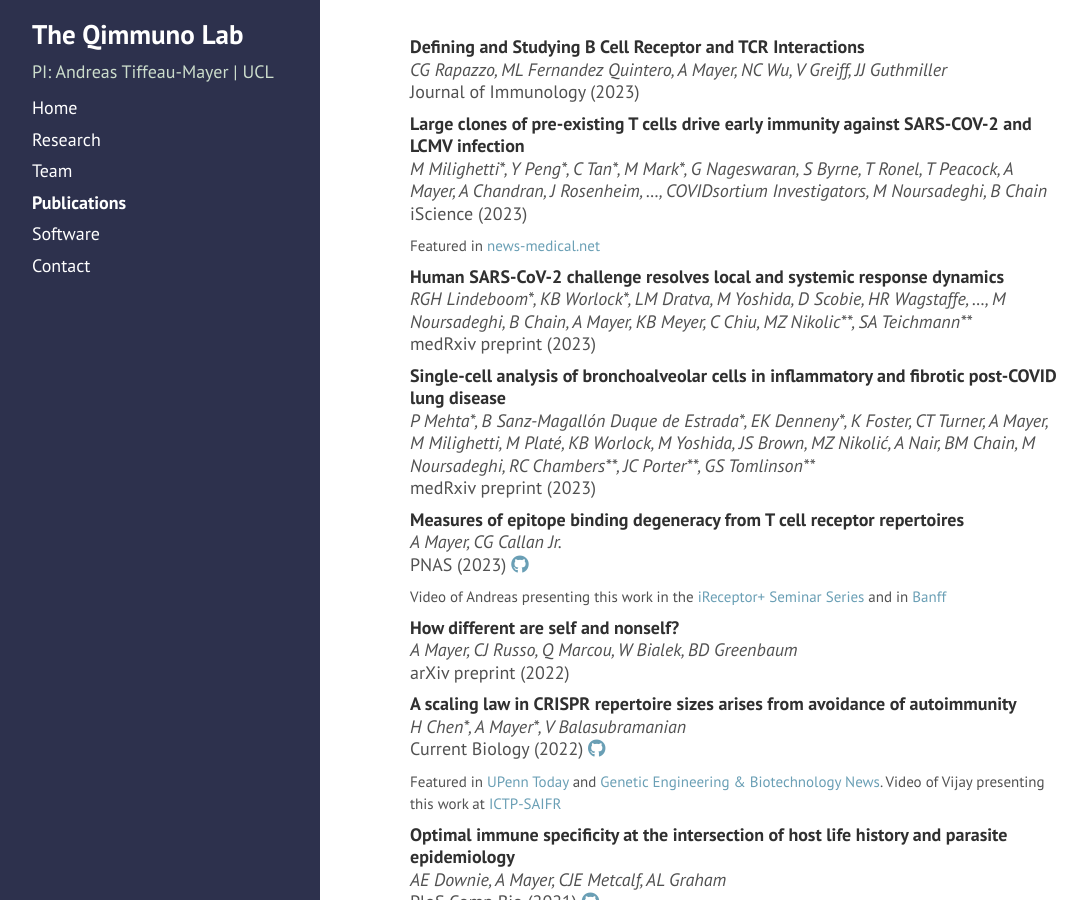
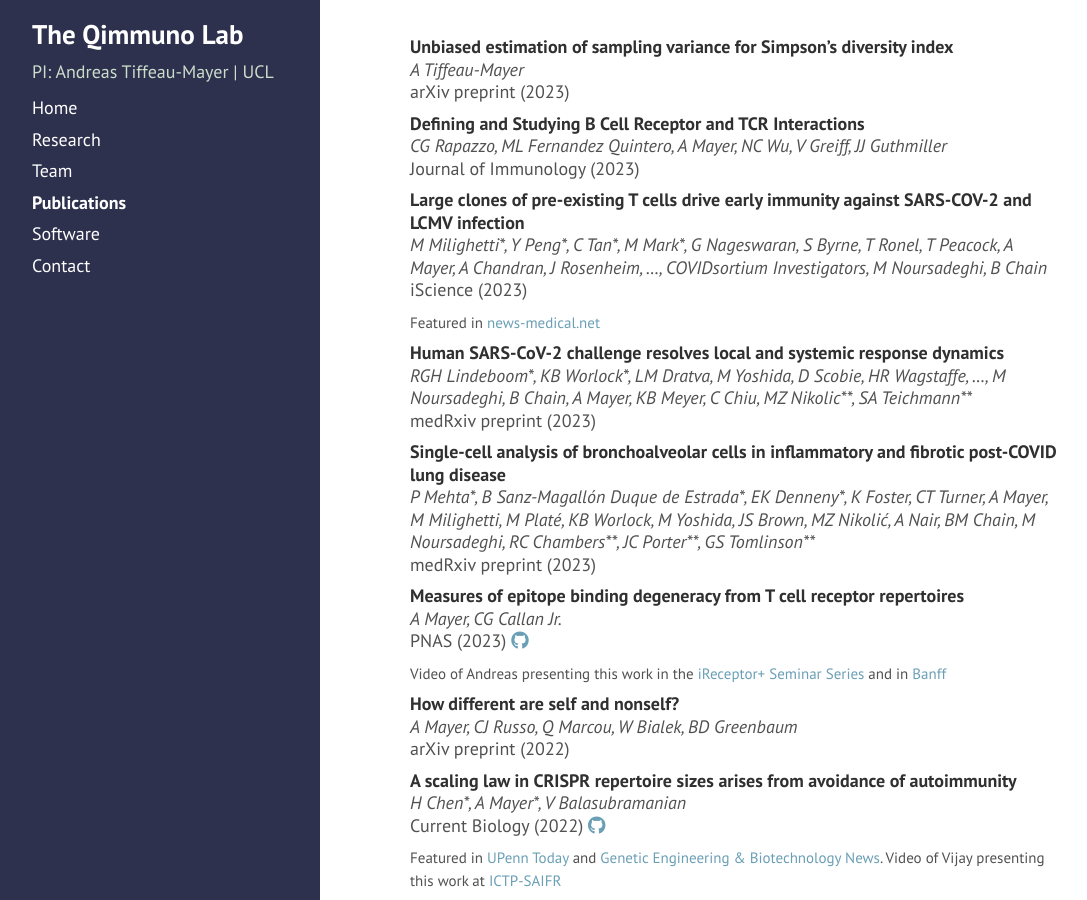
Before and after one commit to andim/andim.github.io, a Jekyll site: the page built from publications.md, in a window 1280 px wide and 900 px high. Shown: the whole window, without its empty margins (4-1091 px from the left). Built offline with Jekyll 4.4.1, drawn with Linux system fonts in a browser that asks for light colours; nearby versions of some CDN libraries; a style sheet for code colours, icons or effects is not loaded.

Commit message:
added simpson diversity variance estimator preprint

```diff
--- a/_data/publist.yml
+++ b/_data/publist.yml
@@ -1,3 +1,10 @@
+- authors: A Tiffeau-Mayer
+  title: Unbiased estimation of sampling variance for Simpson's diversity index
+  journal: arXiv preprint
+  year: 2023
+  links:
+    doi: https://doi.org/10.48550/arXiv.2310.03439
+
 - authors: CG Rapazzo, ML Fernandez Quintero, A Mayer, NC Wu, V Greiff, JJ Guthmiller
   title: Defining and Studying B Cell Receptor and TCR Interactions
   journal: Journal of Immunology
```
